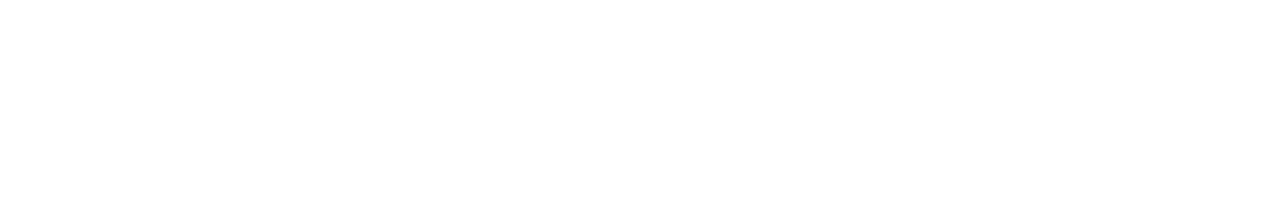
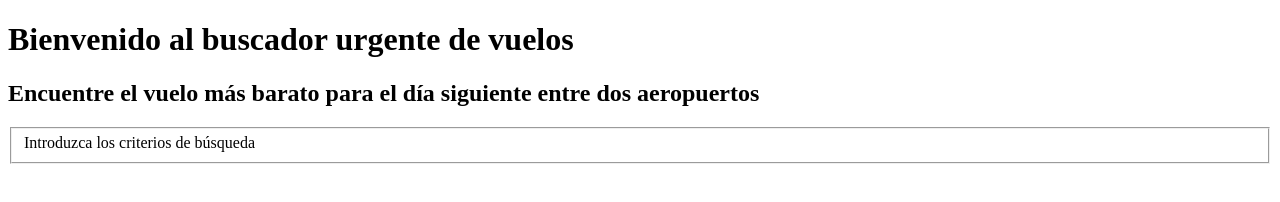
Before and after one commit to AdrianGonzalezFilgueira/buscador-de-vuelos, a plain HTML site: page index.html in a window 1280 px wide. Drawn offline with Linux system fonts and the light colour scheme.

Commit message:
second commit

```diff
--- a/index.html
+++ b/index.html
@@ -1,10 +1,22 @@
 <!DOCTYPE html>
-<html lang="en">
+<html lang="es">
   <head>
     <meta charset="UTF-8" />
     <meta http-equiv="X-UA-Compatible" content="IE=edge" />
     <meta name="viewport" content="width=device-width, initial-scale=1.0" />
-    <title>Document</title>
+    <title>Formulario de busqueda</title>
   </head>
-  <body></body>
+  <body>
+    <header>
+      <h1>Bienvenido al buscador urgente de vuelos</h1>
+      <h2>
+        Encuentre el vuelo más barato para el día siguiente entre dos
+        aeropuertos
+      </h2>
+    </header>
+    <main>
+      <fieldset>Introduzca los criterios de búsqueda</fieldset>
+      <form action=""></form>
+    </main>
+  </body>
 </html>
```
